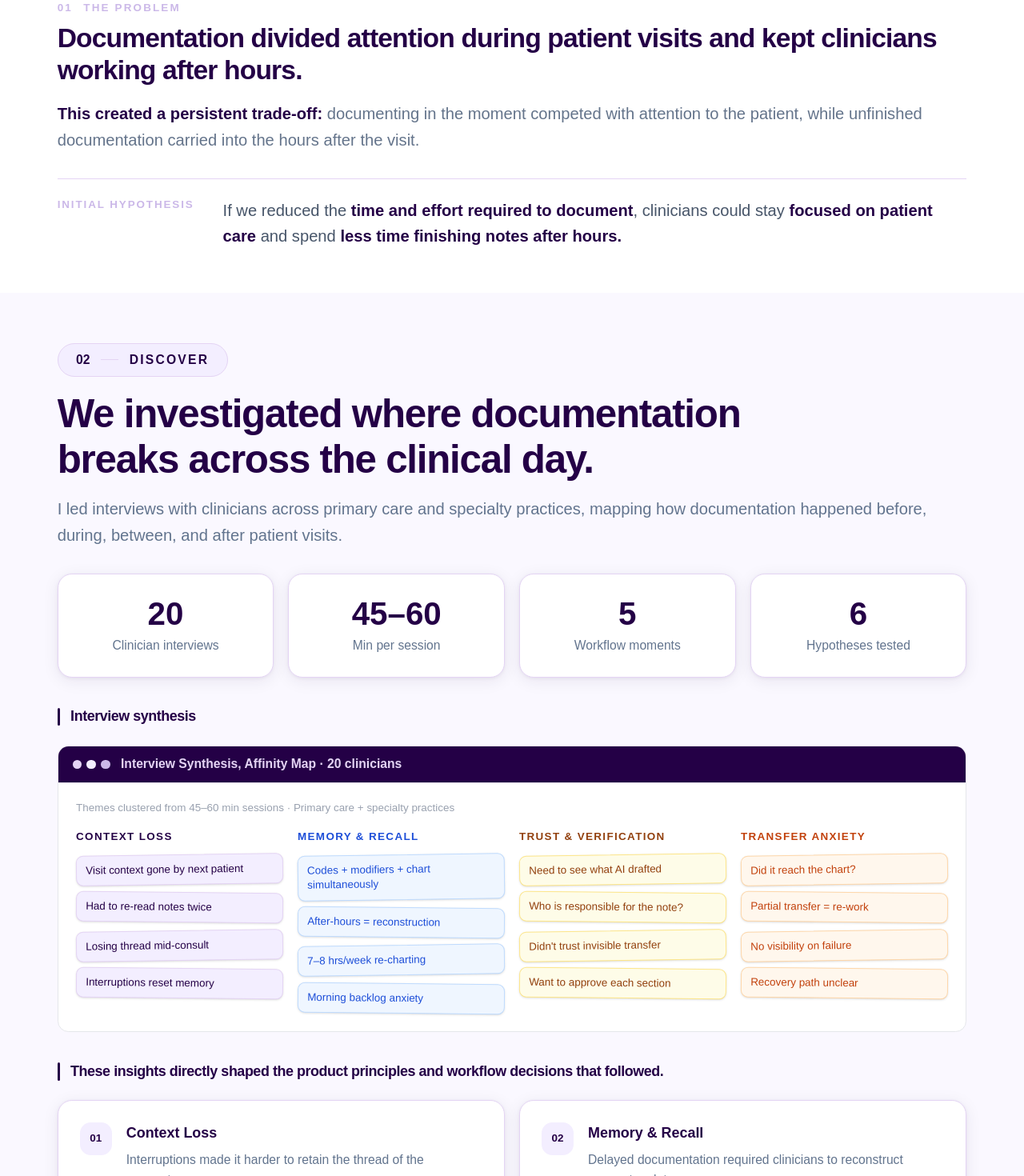
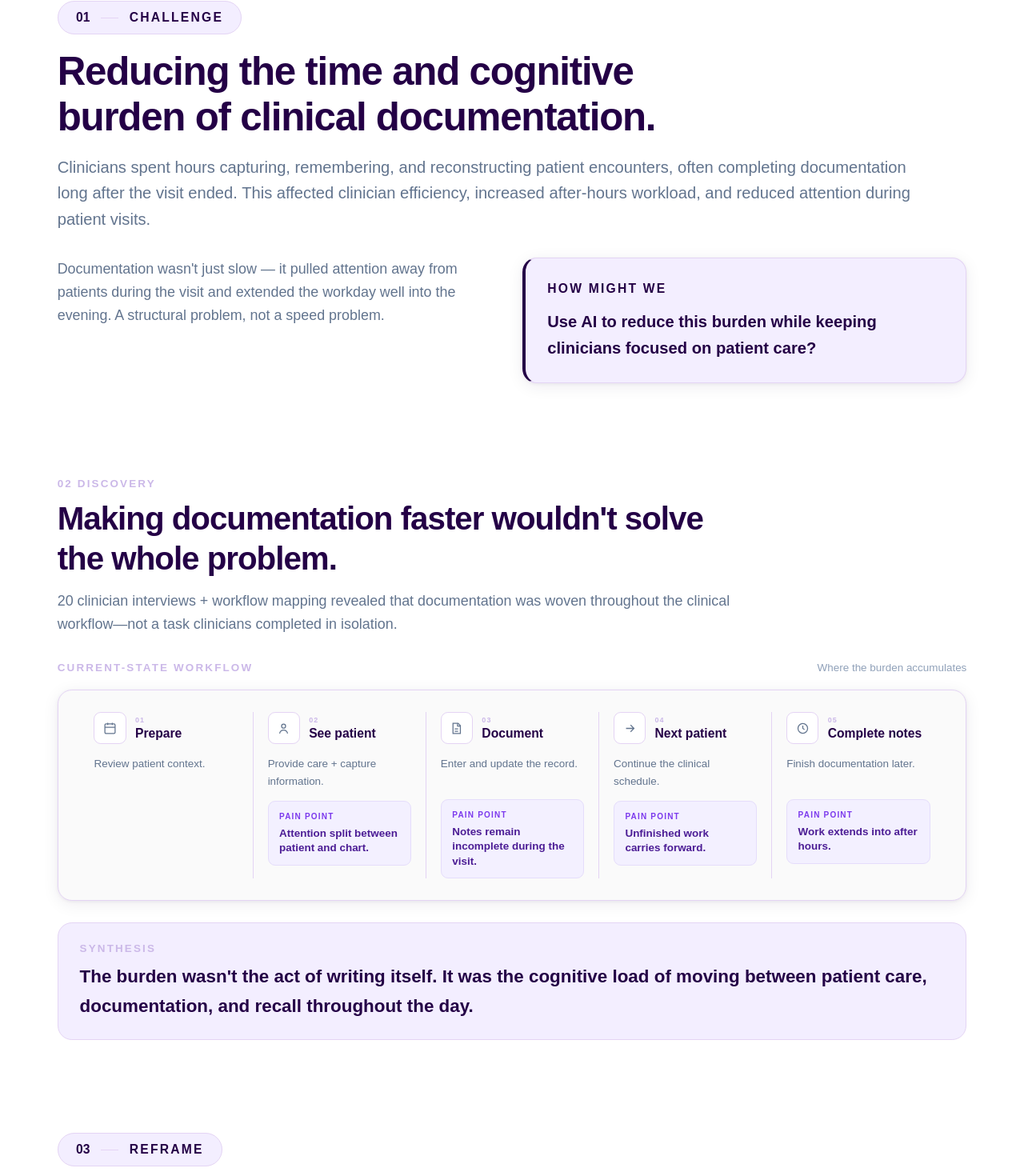
Before and after one commit to tathedrachana1403/portfolio, a Next.js app: page /work/ambient-notes in a window 1280 px wide. Shown: the part 1575-3045 px from the top of the page at 80% size. Built offline with nearby package versions, Linux system fonts and the light colour scheme.

Commit message:
discover changes

```diff
--- a/app/work/ambient-notes/page.tsx
+++ b/app/work/ambient-notes/page.tsx
@@ -207,149 +207,308 @@ export default function AmbientNotes() {
           </div>
         </div>
 
-        {/* ── 01 THE PROBLEM ── */}
+        {/* ── 01 CHALLENGE ── white */}
+        <Section className="pt-14 pb-12">
+          <ChapterHeader
+            number="01" label="Challenge"
+            heading="Reducing the time and cognitive burden of clinical documentation."
+            sub="Clinicians spent hours capturing, remembering, and reconstructing patient encounters, often completing documentation long after the visit ended. This affected clinician efficiency, increased after-hours workload, and reduced attention during patient visits."
+          />
+          <div className="grid md:grid-cols-2 gap-6 mt-2">
+            <p className="text-base text-slate-500 leading-relaxed">
+              Documentation wasn't just slow — it pulled attention away from patients during
+              the visit and extended the workday well into the evening. A structural problem,
+              not a speed problem.
+            </p>
+            <div
+              className="rounded-2xl p-6"
+              style={{ backgroundColor: SOFT, border: `1px solid ${BORDER}`, borderLeft: `4px solid ${DARK}`, boxShadow: CARD_SHADOW }}
+            >
+              <p className="text-sm font-bold tracking-[0.14em] uppercase mb-3" style={{ color: DARK }}>
+                How might we
+              </p>
+              <p className="text-lg font-semibold leading-relaxed" style={{ color: DARK }}>
+  Use AI to reduce this burden while keeping clinicians focused on patient care?
+</p>
+</div>
+          </div>
+        </Section>
+
+
+        {/* ── 02 DISCOVERY ── white */}
 <Section className="pt-14 pb-12">
-  {/* Section label */}
-  <div className="flex items-center gap-3 mb-2">
-    <span
-      className="text-xs font-bold tracking-[0.16em] uppercase"
+
+  {/* Chapter heading */}
+  <div className="mb-6">
+    <p
+      className="text-xs font-bold tracking-[0.16em] uppercase mb-2"
       style={{ color: MUTED }}
     >
-      01
-    </span>
+      02 Discovery
+    </p>
 
-    <span
-      className="text-xs font-bold tracking-[0.16em] uppercase"
-      style={{ color: MUTED }}
-    >
-      The Problem
-    </span>
-  </div>
-
-  {/* Problem statement */}
-  <div className="mb-7">
     <h2
-      className="text-2xl md:text-3xl font-bold leading-[1.2] tracking-tight mb-4"
+      className="text-3xl md:text-4xl font-bold tracking-tight leading-tight max-w-3xl"
       style={{ color: DARK }}
     >
-      Documentation divided attention during patient visits and kept
-      clinicians working after hours.
+      Making documentation faster wouldn't solve the whole problem.
     </h2>
 
-    <p
-      className="text-base md:text-lg leading-relaxed max-w-5xl"
-      style={{ color: "#64748b" }}
-    >
-      <strong style={{ color: DARK }}>
-        This created a persistent trade-off:
-      </strong>{" "}
-      documenting in the moment competed with attention to the patient,
-      while unfinished documentation carried into the hours after the visit.
+    <p className="text-base text-slate-500 leading-relaxed max-w-3xl mt-3">
+      20 clinician interviews + workflow mapping revealed that documentation
+      was woven throughout the clinical workflow—not a task clinicians
+      completed in isolation.
     </p>
   </div>
 
-  {/* Initial hypothesis */}
+  {/* Current-state workflow */}
+  <div className="mt-7">
+
+    <div className="flex items-baseline justify-between mb-4">
+      <p
+        className="text-xs font-bold tracking-[0.16em] uppercase"
+        style={{ color: MUTED }}
+      >
+        Current-state workflow
+      </p>
+
+      <p className="hidden md:block text-xs text-slate-400">
+        Where the burden accumulates
+      </p>
+    </div>
+
+    <div
+      className="rounded-2xl px-5 py-6 md:px-6"
+      style={{
+        backgroundColor: "#FAFAFA",
+        border: `1px solid ${BORDER}`,
+        boxShadow: CARD_SHADOW,
+      }}
+    >
+
+      {/* Workflow */}
+      <div className="grid grid-cols-1 md:grid-cols-5 gap-0">
+
+        {[
+          {
+            n: "01",
+            icon: "calendar",
+            title: "Prepare",
+            body: "Review patient context.",
+            pain: null,
+          },
+          {
+            n: "02",
+            icon: "patient",
+            title: "See patient",
+            body: "Provide care + capture information.",
+            pain: "Attention split between patient and chart.",
+          },
+          {
+            n: "03",
+            icon: "document",
+            title: "Document",
+            body: "Enter and update the record.",
+            pain: "Notes remain incomplete during the visit.",
+          },
+          {
+            n: "04",
+            icon: "arrow",
+            title: "Next patient",
+            body: "Continue the clinical schedule.",
+            pain: "Unfinished work carries forward.",
+          },
+          {
+            n: "05",
+            icon: "clock",
+            title: "Complete notes",
+            body: "Finish documentation later.",
+            pain: "Work extends into after hours.",
+          },
+        ].map((step, index) => (
+
+          <div
+            key={step.n}
+            className={`relative px-4 ${
+              index !== 0 ? "md:border-l" : ""
+            }`}
+            style={{
+              borderColor: BORDER,
+            }}
+          >
+
+            {/* Step header */}
+            <div className="flex items-center gap-2.5 mb-3">
+
+              {/* Icon */}
+              <div
+                className="w-9 h-9 shrink-0 rounded-lg flex items-center justify-center"
+                style={{
+                  backgroundColor: "white",
+                  border: `1px solid ${BORDER}`,
+                }}
+              >
+
+                {step.icon === "calendar" && (
+                  <svg
+                    width="17"
+                    height="17"
+                    viewBox="0 0 24 24"
+                    fill="none"
+                    stroke="currentColor"
+                    strokeWidth="1.8"
+                    className="text-slate-500"
+                  >
+                    <rect x="3" y="4" width="18" height="17" rx="2" />
+                    <path d="M16 2v4M8 2v4M3 10h18" />
+                  </svg>
+                )}
+
+                {step.icon === "patient" && (
+                  <svg
+                    width="17"
+                    height="17"
+                    viewBox="0 0 24 24"
+                    fill="none"
+                    stroke="currentColor"
+                    strokeWidth="1.8"
+                    className="text-slate-500"
+                  >
+                    <circle cx="12" cy="8" r="3.5" />
+                    <path d="M5 21c.8-4 3.1-6 7-6s6.2 2 7 6" />
+                  </svg>
+                )}
+
+                {step.icon === "document" && (
+                  <svg
+                    width="17"
+                    height="17"
+                    viewBox="0 0 24 24"
+                    fill="none"
+                    stroke="currentColor"
+                    strokeWidth="1.8"
+                    className="text-slate-500"
+                  >
+                    <path d="M6 3h9l4 4v14H6z" />
+                    <path d="M14 3v5h5M9 13h6M9 17h6" />
+                  </svg>
+                )}
+
+                {step.icon === "arrow" && (
+                  <svg
+                    width="17"
+                    height="17"
+                    viewBox="0 0 24 24"
+                    fill="none"
+                    stroke="currentColor"
+                    strokeWidth="1.8"
+                    className="text-slate-500"
+                  >
+                    <path d="M5 12h13M13 6l6 6-6 6" />
+                  </svg>
+                )}
+
+                {step.icon === "clock" && (
+                  <svg
+                    width="17"
+                    height="17"
+                    viewBox="0 0 24 24"
+                    fill="none"
+                    stroke="currentColor"
+                    strokeWidth="1.8"
+                    className="text-slate-500"
+                  >
+                    <circle cx="12" cy="12" r="8.5" />
+                    <path d="M12 7v5l3 2" />
+                  </svg>
+                )}
+
+              </div>
+
+              <div>
+                <p
+                  className="text-[9px] font-bold tracking-[0.12em] uppercase"
+                  style={{ color: MUTED }}
+                >
+                  {step.n}
+                </p>
+
+                <p
+                  className="text-sm font-bold leading-tight"
+                  style={{ color: DARK }}
+                >
+                  {step.title}
+                </p>
+              </div>
+
+            </div>
+
+            {/* Step description */}
+            <p className="text-xs leading-relaxed text-slate-500 min-h-[42px]">
+              {step.body}
+            </p>
+
+            {/* Pain point */}
+            <div
+              className={`mt-3 rounded-lg px-3 py-2.5 ${
+                step.pain ? "" : "opacity-0"
+              }`}
+              style={{
+                backgroundColor: step.pain ? "#F3F0FF" : "transparent",
+                border: step.pain
+                  ? "1px solid #E5DDFB"
+                  : "1px solid transparent",
+              }}
+            >
+              <p
+                className="text-[10px] font-bold tracking-[0.12em] uppercase mb-1"
+                style={{ color: "#7C3AED" }}
+              >
+                Pain point
+              </p>
+
+              <p
+                className="text-xs leading-snug font-semibold"
+                style={{ color: "#4C1D95" }}
+              >
+                {step.pain || "No major breakdown identified."}
+              </p>
+            </div>
+
+          </div>
+
+        ))}
+
+      </div>
+    </div>
+  </div>
+
+  {/* Synthesis */}
   <div
-    className="grid md:grid-cols-[180px_1fr] gap-6 pt-5"
-    style={{ borderTop: `1px solid ${BORDER}` }}
+    className="mt-6 rounded-2xl px-6 py-5"
+    style={{
+      backgroundColor: SOFT,
+      border: `1px solid ${BORDER}`,
+    }}
   >
     <p
-      className="text-xs font-bold tracking-[0.14em] uppercase"
+      className="text-xs font-bold tracking-[0.16em] uppercase mb-2"
       style={{ color: MUTED }}
     >
-      Initial hypothesis
+      Synthesis
     </p>
 
     <p
-      className="text-base md:text-lg font-medium leading-relaxed max-w-4xl"
-      style={{ color: "#475569" }}
+      className="text-lg md:text-xl font-semibold leading-relaxed max-w-5xl"
+      style={{ color: DARK }}
     >
-      If we reduced the{" "}
-      <strong style={{ color: DARK }}>
-        time and effort required to document
-      </strong>
-      , clinicians could stay{" "}
-      <strong style={{ color: DARK }}>
-        focused on patient care
-      </strong>{" "}
-      and spend{" "}
-      <strong style={{ color: DARK }}>
-        less time finishing notes after hours.
-      </strong>
+      The burden wasn't the act of writing itself. It was the cognitive load
+      of moving between patient care, documentation, and recall throughout
+      the day.
     </p>
   </div>
+
 </Section>
-
-
-        {/* ── 02 DISCOVER ── lavender */}
-        <Section alt className="pt-14 pb-12">
-          <ChapterHeader
-            number="02" label="Discover"
-            heading="We investigated where documentation breaks across the clinical day."
-            sub="I led interviews with clinicians across primary care and specialty practices, mapping how documentation happened before, during, between, and after patient visits."
-          />
-
-          <div className="grid grid-cols-2 md:grid-cols-4 gap-4 mb-8">
-            {[
-              { v: "20",    l: "Clinician interviews" },
-              { v: "45–60", l: "Min per session" },
-              { v: "5",     l: "Workflow moments" },
-              { v: "6",     l: "Hypotheses tested" },
-            ].map(s => (
-              <div
-                key={s.l}
-                className="rounded-2xl p-6 text-center"
-                style={{ backgroundColor: "white", border: `1px solid ${BORDER}`, boxShadow: CARD_SHADOW }}
-              >
-                <p className="text-4xl font-black mb-1.5 tabular-nums" style={{ color: DARK }}>{s.v}</p>
-                <p className="text-sm text-slate-500">{s.l}</p>
-              </div>
-            ))}
-          </div>
-
-          <Label>Interview synthesis</Label>
-          <div className="mb-8">
-            <AmbientAffinityMap />
-          </div>
-
-          <Label>These insights directly shaped the product principles and workflow decisions that followed.</Label>
-          <div className="grid md:grid-cols-2 gap-4 mb-8">
-            {[
-              { title: "Context Loss",        body: "Interruptions made it harder to retain the thread of the encounter.", n: "01" },
-              { title: "Memory & Recall",      body: "Delayed documentation required clinicians to reconstruct encounters later.", n: "02" },
-              { title: "Trust & Verification", body: "Clinicians wanted visibility into what AI generated and control over what entered the note.", n: "03" },
-              { title: "Transfer Anxiety",     body: "Clinicians needed to know what reached the chart and how to recover when transfers failed.", n: "04" },
-            ].map(t => (
-              <div
-                key={t.title}
-                className="bg-white rounded-2xl p-6 flex gap-4 items-start"
-                style={{ border: `1px solid ${BORDER}`, boxShadow: CARD_SHADOW }}
-              >
-                <div
-                  className="w-9 h-9 rounded-xl flex items-center justify-center shrink-0 text-xs font-black tabular-nums"
-                  style={{ backgroundColor: SOFT, color: DARK }}
-                >
-                  {t.n}
-                </div>
-                <div>
-                  <p className="font-bold text-base mb-1.5" style={{ color: DARK }}>{t.title}</p>
-                  <p className="text-sm text-slate-500 leading-relaxed">{t.body}</p>
-                </div>
-              </div>
-            ))}
-          </div>
-
-          <Label>Workflow map</Label>
-          <div className="mb-8">
-            <ClinicalWorkflowMap />
-          </div>
-
-          <Callout label="Core insight">
-            <p className="text-white text-xl font-semibold leading-relaxed">
-              We expected a writing problem. We found a fragmented attention, memory, and trust problem.
-            </p>
-          </Callout>
-        </Section>
 
         {/* ── 03 REFRAME ── white */}
         <Section className="pt-14 pb-12">
```
